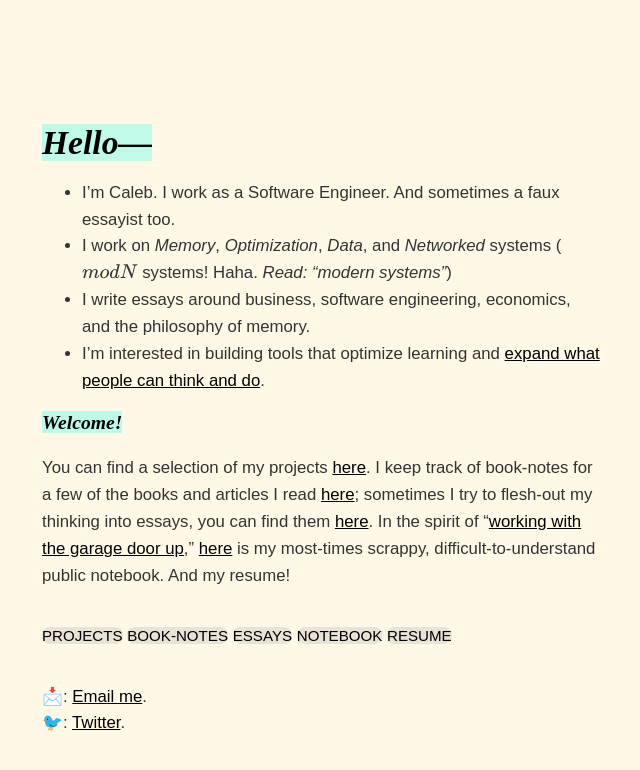
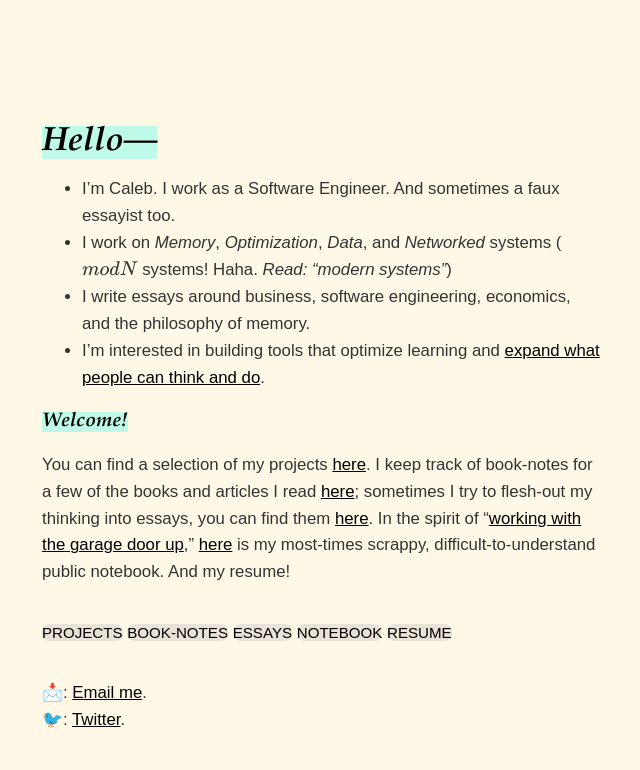
Before and after one commit to dCO2/rococo, a Jekyll site: the page built from index.md, in a window 1280 px wide. Shown: the top 770 px of the page, without its empty margins (334-974 px from the left). Built offline with Jekyll 4.4.1, drawn with Linux system fonts in a browser that asks for light colours; some web fonts are replaced; formulas are drawn with MathJax 3.

Commit message:
Update styles.css

```diff
--- a/assets/css/styles.css
+++ b/assets/css/styles.css
@@ -46,7 +46,7 @@ body {
 
 h1, h2, h3, h4 {
 /*     font-family: Arial, Verdana, sans-serif; */
-    font-family: "Times New Roman", Georgia, Garamond, serif;
+    font-family: Garamond, serif;
     line-height: 1em;
     color: #000;
 }
```
